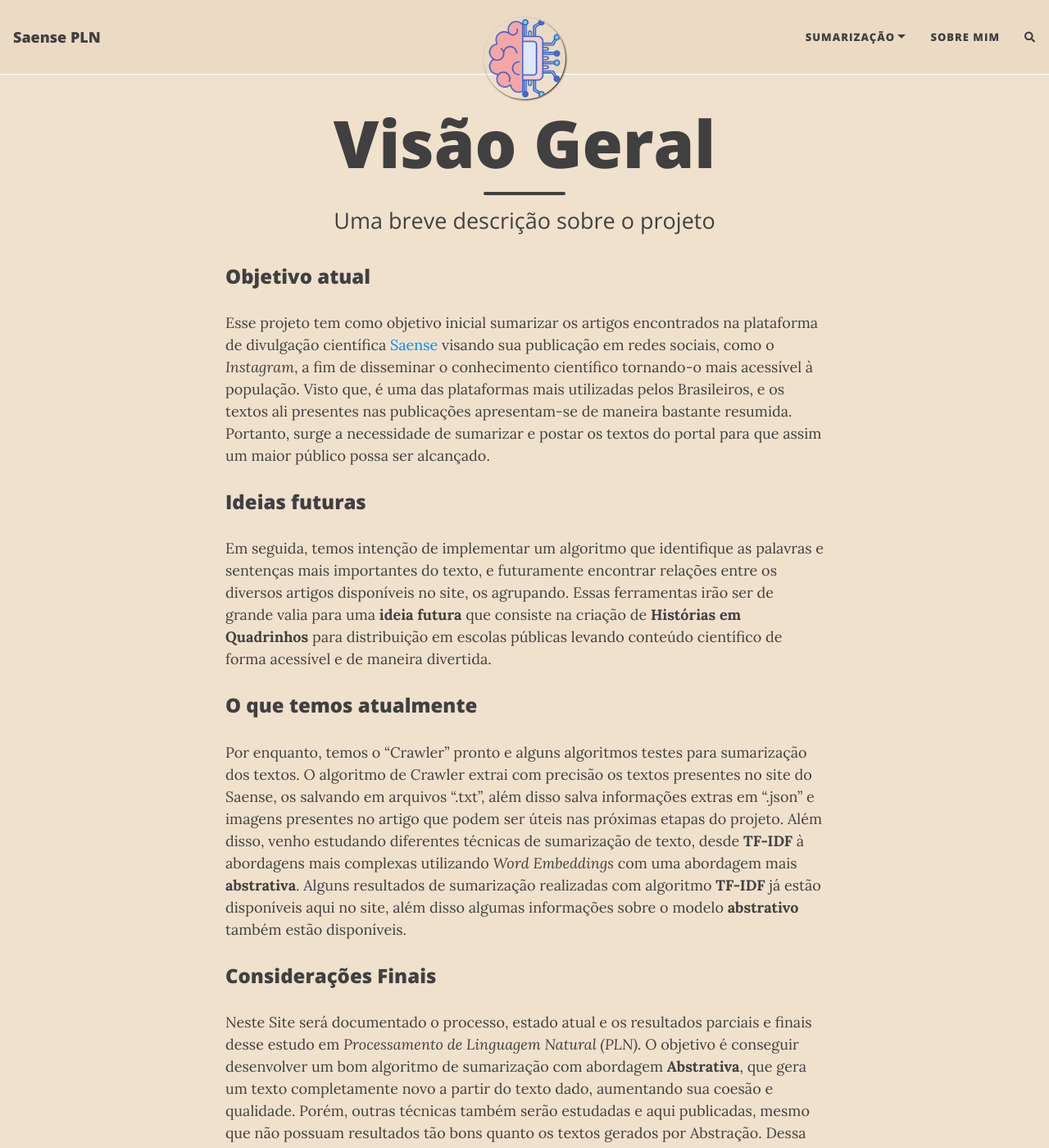
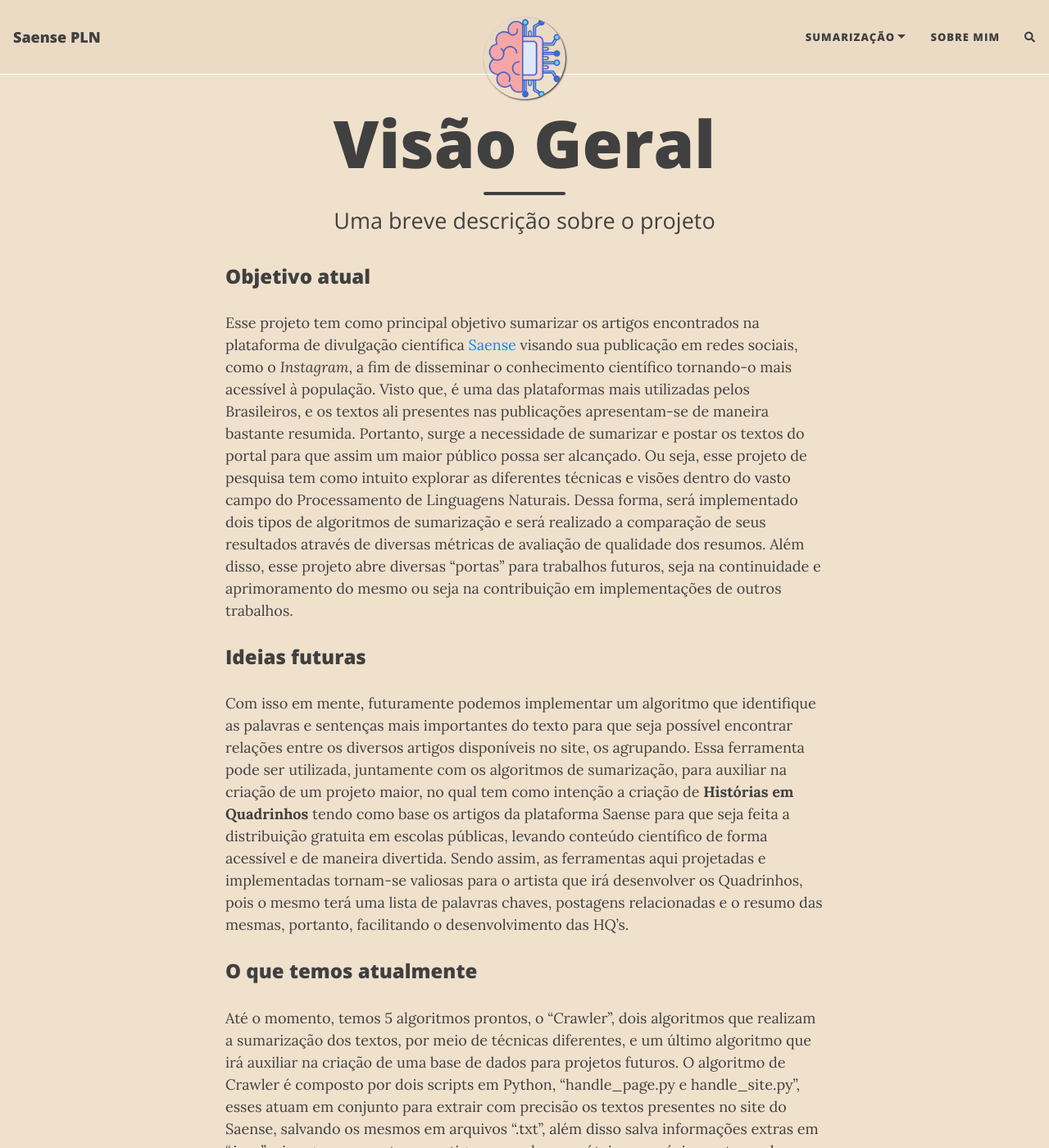
Before and after one commit to davidferraz01/Saense-PLN, a Jekyll site: the page built from index.md, in a window 1280 px wide and 1400 px high. Shown: the whole window at 82% size. Built offline with Jekyll 4.4.1, drawn with Linux system fonts in a browser that asks for light colours; nearby versions of some CDN libraries; the list of posts is cut into pages by our own code; comment, search, counter and statistics services are not loaded; some of the changed text lies outside the part shown.

Commit message:
Add files via upload

```diff
--- a/index.md
+++ b/index.md
@@ -5,15 +5,19 @@ subtitle: Uma breve descrição sobre o projeto
 ---
 
 ### **Objetivo atual**
-Esse projeto tem como objetivo inicial sumarizar os artigos encontrados na plataforma de divulgação científica [Saense](https://saense.com.br/) visando sua publicação em redes sociais, como o *Instagram*, a fim de disseminar o conhecimento científico tornando-o mais acessível à população. Visto que, é uma das plataformas mais utilizadas pelos Brasileiros, e os textos ali presentes nas publicações apresentam-se de maneira bastante resumida. Portanto, surge a necessidade de sumarizar e postar os textos do portal para que assim um maior público possa ser alcançado.
+Esse projeto tem como principal objetivo sumarizar os artigos encontrados na plataforma de divulgação científica [Saense](https://saense.com.br/) visando sua publicação em redes sociais, como o *Instagram*, a fim de disseminar o conhecimento científico tornando-o mais acessível à população. Visto que, é uma das plataformas mais utilizadas pelos Brasileiros, e os textos ali presentes nas publicações apresentam-se de maneira bastante resumida. Portanto, surge a necessidade de sumarizar e postar os textos do portal para que assim um maior público possa ser alcançado.
+Ou seja, esse projeto de pesquisa tem como intuito explorar as diferentes técnicas e visões dentro do vasto campo do Processamento de Linguagens Naturais. Dessa forma, será implementado dois tipos de algoritmos de sumarização e será realizado a comparação de seus resultados através de diversas métricas de avaliação de qualidade dos resumos. Além disso, esse projeto abre diversas “portas” para trabalhos futuros, seja na continuidade e aprimoramento do mesmo ou seja na contribuição em implementações de outros trabalhos.
+
 
 ### **Ideias futuras**
-Em seguida, temos intenção de implementar um algoritmo que identifique as palavras e sentenças mais importantes do texto, e futuramente encontrar relações entre os diversos artigos disponíveis no site, os agrupando.
-Essas ferramentas irão ser de grande valia para uma **ideia futura** que consiste na criação de **Histórias em Quadrinhos** para distribuição em escolas públicas levando conteúdo científico de forma acessível e de maneira divertida.
+Com isso em mente, futuramente podemos implementar um algoritmo que identifique as palavras e sentenças mais importantes do texto para que seja possível encontrar relações entre os diversos artigos disponíveis no site, os agrupando. Essa ferramenta pode ser utilizada, juntamente com os algoritmos de sumarização, para auxiliar na criação de um projeto maior, no qual tem como intenção a criação de **Histórias em Quadrinhos** tendo como base os artigos da plataforma Saense para que seja feita a distribuição gratuita em escolas públicas, levando conteúdo científico de forma acessível e de maneira divertida. Sendo assim, as ferramentas aqui projetadas e implementadas tornam-se valiosas para o artista que irá desenvolver os Quadrinhos, pois o mesmo terá uma lista de palavras chaves, postagens relacionadas e o resumo das mesmas, portanto, facilitando o desenvolvimento das HQ’s.
+
 
 ### **O que temos atualmente**
-Por enquanto, temos o "Crawler" pronto e alguns algoritmos testes para sumarização dos textos. O algoritmo de Crawler extrai com precisão os textos presentes no site do Saense, os salvando em arquivos ".txt", além disso salva informações extras em ".json" e imagens presentes no artigo que podem ser úteis nas próximas etapas do projeto.
-Além disso, venho estudando diferentes técnicas de sumarização de texto, desde **TF-IDF** à abordagens mais complexas utilizando *Word Embeddings* com uma abordagem mais **abstrativa**. Alguns resultados de sumarização realizadas com algoritmo **TF-IDF** já estão disponíveis aqui no site, além disso algumas informações sobre o modelo **abstrativo** também estão disponíveis.
+Até o momento, temos 5 algoritmos prontos, o "Crawler", dois algoritmos que realizam a sumarização dos textos, por meio de técnicas diferentes, e um último algoritmo que irá auxiliar na criação de uma base de dados para projetos futuros.
+O algoritmo de Crawler é composto por dois scripts em Python, “handle_page.py e handle_site.py”, esses atuam em conjunto para extrair com precisão os textos presentes no site do Saense, salvando os mesmos em arquivos ".txt", além disso salva informações extras em ".json" e imagens presentes no artigo que podem ser úteis nas próximas etapas do projeto. Já o Algoritmo de sumarização extrativa, “summary_tf_idf.py”, realiza o resumo dos textos extraídos pelo Crawler utilizando uma técnica de sumarização chamada TF-IDF. Enquanto o segundo algoritmo de sumarização, “abstractive_summary.ipynb”, utiliza um modelo abstrativo para gerar os resumos. Por fim, o último algoritmo desenvolvido até o momento é o “create_data_base.py”, no qual foi baseado numa estratégia adotada pela Google em seu modelo Pegasus que consiste em gerar grande quantidade de dados para treinar modelos abstrativos.
+Seguindo essa linha de raciocínio, o foco atual deste projeto pesquisa está voltado para o algoritmo de sumarização abstrativo, mais especificamente em como podemos realizar a aplicação da base de dados criadas pelo algoritmo, “create_data_base.py” já explanado anteriormente, para que seja possível executar um ajuste fino no modelo implementado implicando em uma melhor qualidade dos resumos gerados. Além disso, estamos em continuidade nos estudos voltados à diferentes técnicas de sumarização de texto desde outras técnicas extrativas à abordagens mais complexas utilizando *Word Embeddings* com uma abordagem mais **abstrativa**. Alguns resultados de sumarização realizados com os algoritmos podem ser encontrados neste website.
+
 
 ### **Considerações Finais**
-Neste Site será documentado o processo, estado atual e os resultados parciais e finais desse estudo em *Processamento de Linguagem Natural (PLN)*. O objetivo é conseguir desenvolver um bom algoritmo de sumarização com abordagem **Abstrativa**, que gera um texto completamente novo a partir do texto dado, aumentando sua coesão e qualidade. Porém, outras técnicas também serão estudadas e aqui publicadas, mesmo que não possuam resultados tão bons quanto os textos gerados por Abstração. Dessa forma, esse site irá se tornar um "diário" de estudo e espero que seja útil para outras pessoas que estudam e se interessam pelo assunto.
+Neste Site será documentado o processo, estado atual e os resultados parciais e finais desse estudo em *Processamento de Linguagem Natural (PLN)*. O objetivo é conseguir desenvolver bons algoritmos de sumarização de texto com diferentes abordagens. Dessa forma, teremos explorado e avaliado diferentes técnicas e pontos de vistas na área de Processamento de Linguagem Natural (PLN), expandindo e aprimorando conhecimento dos envolvidos e outras pessoas que se interessam pelo assunto.
```
